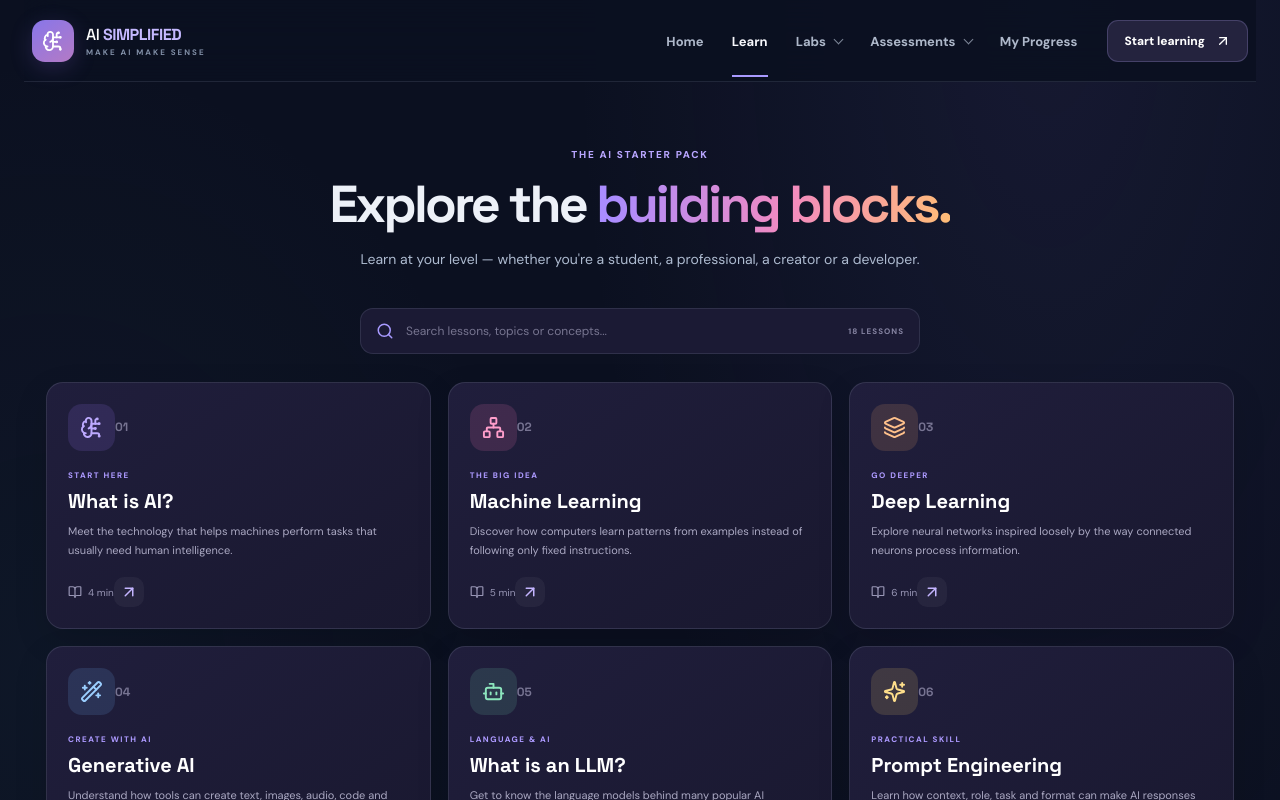
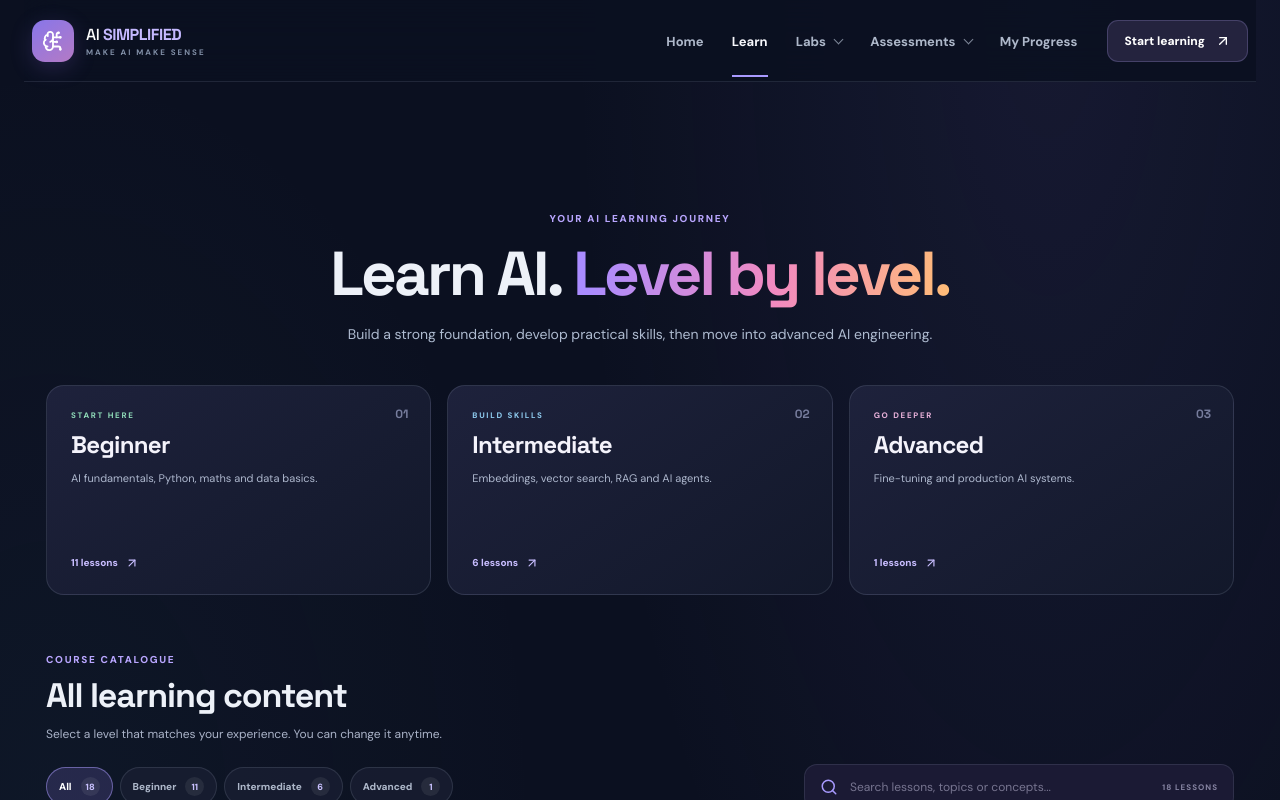
Before and after one commit to quantum-rakhi/ai-simplified, a React (Vite) app: page / in a window 1280 px wide. Both pictures are taken after a click on the button "Learn". Shown: the top 800 px of the page. Built offline with nearby package versions, Linux system fonts and the light colour scheme.

Commit message:
Organize AI courses by learning level

```diff
--- a/src/main.jsx
+++ b/src/main.jsx
@@ -751,6 +751,7 @@ function App() {
   const [active, setActive] = useState("home");
   const [selectedLesson, setSelectedLesson] = useState("ai");
   const [query, setQuery] = useState("");
+  const [levelFilter, setLevelFilter] = useState("All");
   const [menuOpen, setMenuOpen] = useState(false);
   const [quizIndex, setQuizIndex] = useState(0);
   const [answers, setAnswers] = useState({});
@@ -817,7 +818,20 @@ function App() {
     setAssessmentSaved(true);
   },[assessmentFinished,assessmentSaved,assessmentLevel,assessmentAnswers]);
   const currentLesson = lessons.find(x => x.id === selectedLesson) || lessons[0];
-  const filteredLessons = lessons.filter(x => (x.title + " " + x.desc + " " + x.tag).toLowerCase().includes(query.toLowerCase()));
+  const filteredLessons = lessons.filter(
+  x =>
+    (levelFilter === "All" || x.level === levelFilter) &&
+    (x.title + " " + x.desc + " " + x.tag)
+      .toLowerCase()
+      .includes(query.toLowerCase())
+);
+
+const levelCounts = {
+  All: lessons.length,
+  Beginner: lessons.filter(x => x.level === "Beginner").length,
+  Intermediate: lessons.filter(x => x.level === "Intermediate").length,
+  Advanced: lessons.filter(x => x.level === "Advanced").length
+};
   const z = x1*w1 + x2*w2 + bias;
   const probability = 1 / (1 + Math.exp(-z));
   const selectedXorSample = xorTrainingSet[selectedXor];
@@ -967,28 +981,67 @@ function App() {
       <section className="section-wrap bottom-cta"><div className="cta-emoji">🧠</div><h2>Ready to see what you know?</h2><p>Take a quick quiz. No pressure — learning is the win.</p><button className="btn-primary" onClick={()=>go("quiz")}>Take the 2-minute quiz <ArrowRight size={17}/></button></section>
     </main>}
 
-    {active==="explore" && <main className="section-wrap page-main">
-      <div className="page-intro"><div className="eyebrow">THE AI STARTER PACK</div><h1>Explore the <span>building blocks.</span></h1><p>Learn at your level — whether you're a student, a professional, a creator or a developer.</p></div>
-      <div className="search-box"><Search size={18}/><input value={query} onChange={e=>setQuery(e.target.value)} placeholder="Search lessons, topics or concepts..."/><span>{filteredLessons.length} LESSONS</span></div>
-      <div className="lesson-grid all-lessons">{filteredLessons.map((lesson,i)=><LessonCard key={lesson.id} lesson={lesson} index={i} onClick={()=>openLesson(lesson.id)}/>)}</div>
-      {filteredLessons.length===0 && <div className="empty-state">No lessons found. Try another keyword.</div>}
-    </main>}
-
-    {active==="lesson" && <main className="section-wrap page-main lesson-page">
-      <button className="back-link" onClick={()=>go("explore")}>← Back to all lessons</button>
-      <div className="lesson-detail">
-        <div className="lesson-main">
-          <div className="eyebrow">{currentLesson.tag} · {currentLesson.time.toUpperCase()} READ</div>
-          <h1>{currentLesson.title}</h1><p className="lesson-intro">{currentLesson.desc}</p>
-          <div className="definition-card"><div className={`lesson-icon ${currentLesson.color}`}><currentLesson.icon size={27}/></div><h3>In simple words</h3><p>{currentLesson.body}</p></div>
-          <div className="analogy-card"><div className="analogy-label"><Lightbulb size={17}/> THE EVERYDAY ANALOGY</div><p>{currentLesson.analogy}</p></div>
-          <h2>Remember these 3 things</h2><div className="point-list">{currentLesson.points.map((p,i)=><div key={p}><span>{i+1}</span>{p}</div>)}</div>
-          <LessonDeepDive key={currentLesson.id} lesson={currentLesson}/>
-          <button className="btn-primary" onClick={()=>go("quiz")}>Check what you learned <ArrowRight size={17}/></button>
-        </div>
-        <aside className="lesson-aside"><div className="aside-kicker">YOUR LEARNING PATH</div>{lessons.map((l,i)=><button key={l.id} className={l.id===selectedLesson?"path-item selected":"path-item"} onClick={()=>setSelectedLesson(l.id)}><span className="path-number">0{i+1}</span><span>{l.title}</span><ChevronRight size={16}/></button>)}<div className="aside-tip"><Star size={17}/><b>Beginner tip</b><p>You don't need to memorise everything. Focus on understanding the big idea.</p></div></aside>
-      </div>
-    </main>}
+{active==="explore" && <main className="section-wrap page-main explore-page">
+  <div className="page-intro">
+    <div className="eyebrow">YOUR AI LEARNING JOURNEY</div>
+    <h1>Learn AI. <span>Level by level.</span></h1>
+    <p>Build a strong foundation, develop practical skills, then move into advanced AI engineering.</p>
+  </div>
+
+  <div className="level-overview">
+    {[
+      {level:"Beginner",num:"01",kicker:"START HERE",desc:"AI fundamentals, Python, maths and data basics."},
+      {level:"Intermediate",num:"02",kicker:"BUILD SKILLS",desc:"Embeddings, vector search, RAG and AI agents."},
+      {level:"Advanced",num:"03",kicker:"GO DEEPER",desc:"Fine-tuning and production AI systems."}
+    ].map(item => (
+      <button key={item.level}
+        className={`level-card level-${item.level.toLowerCase()} ${levelFilter===item.level?"selected":""}`}
+        onClick={()=>setLevelFilter(item.level)}>
+        <span className="level-index">{item.num}</span>
+        <span className="level-kicker">{item.kicker}</span>
+        <strong>{item.level}</strong>
+        <span className="level-description">{item.desc}</span>
+        <span className="level-total">{levelCounts[item.level]} lessons <ArrowUpRight size={14}/></span>
+      </button>
+    ))}
+  </div>
+
+  <div className="catalogue-heading">
+    <div>
+      <div className="eyebrow">COURSE CATALOGUE</div>
+      <h2>{levelFilter==="All"?"All learning content":levelFilter+" learning path"}</h2>
+      <p>Select a level that matches your experience. You can change it anytime.</p>
+    </div>
+  </div>
+
+  <div className="catalogue-controls">
+    <div className="level-filters">
+      {["All","Beginner","Intermediate","Advanced"].map(level => (
+        <button key={level}
+          className={levelFilter===level?"level-filter active":"level-filter"}
+          onClick={()=>setLevelFilter(level)}>
+          {level}<span>{levelCounts[level]}</span>
+        </button>
+      ))}
+    </div>
+    <div className="search-box">
+      <Search size={18}/>
+      <input value={query}
+        onChange={e=>setQuery(e.target.value)}
+        placeholder="Search lessons, topics or concepts..."/>
+      <span>{filteredLessons.length} LESSONS</span>
+    </div>
+  </div>
+
+  <div className="lesson-grid all-lessons">
+    {filteredLessons.map((lesson,i)=>(
+      <LessonCard key={lesson.id} lesson={lesson} index={i}
+        onClick={()=>openLesson(lesson.id)}/>
+    ))}
+  </div>
+  {filteredLessons.length===0 &&
+    <div className="empty-state">No lessons found. Try another level.</div>}
+</main>}
 
     {active==="visual-lab" && <main className="section-wrap page-main visual-lab-page">
       <div className="page-intro"><div className="eyebrow">VERSION 1.1 · INTERACTIVE EXPERIMENT</div><h1>See how a <span>neural network thinks.</span></h1><p>Change the inputs and connection weights. Watch the weighted sum and prediction update instantly — no maths degree required.</p></div>
@@ -1516,8 +1569,13 @@ function LearningDashboard({onNavigate,onOpenLesson}) {
 
 function LessonCard({lesson,index,onClick}) {
   const Icon=lesson.icon;
-  return <button className="lesson-card" onClick={onClick}>
-    <div className="card-topline"><span className={`lesson-icon ${lesson.color}`}><Icon size={23}/></span><span className="card-number">0{index+1}</span></div>
+  return <button className="lesson-card" onClick={onClick}><div className="card-topline">
+  <span className={`lesson-icon ${lesson.color}`}><Icon size={23}/></span>
+  <span className={`lesson-level-chip ${(lesson.level||"Beginner").toLowerCase()}`}>
+    {lesson.level||"Beginner"}
+  </span>
+  <span className="card-number">{String(index+1).padStart(2,"0")}</span>
+</div>
     <div className="card-tag">{lesson.tag}</div><h3>{lesson.title}</h3><p>{lesson.desc}</p>
     <div className="card-bottom"><span><BookOpen size={14}/> {lesson.time}</span><span className="card-arrow"><ArrowUpRight size={18}/></span></div>
   </button>;
```
